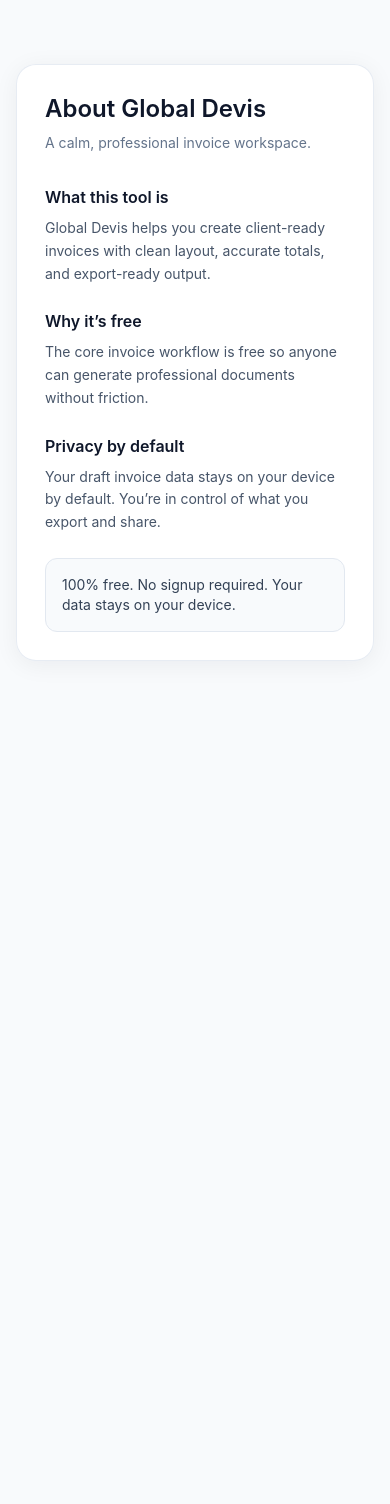
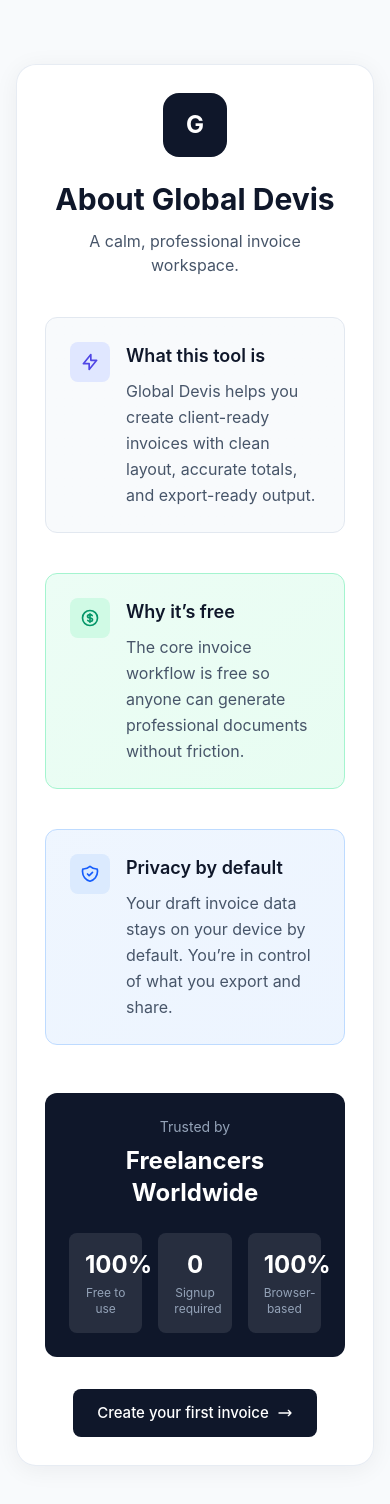
Before and after one commit to youssef-err/global-devis, a Next.js app: page /en/about in a window 390 px wide. Shown: the top 1504 px of the page. Before the commit the page ends 844 px from the top, so only its background shows below. Built offline with nearby package versions, Linux system fonts and the light colour scheme; no server answers.

Commit message:
feat: add trust signals with structured footer, about page redesign, and credibility metrics

```diff
--- a/app/[locale]/about/page.tsx
+++ b/app/[locale]/about/page.tsx
@@ -1,7 +1,6 @@
 import type { Metadata } from 'next';
 import { getTranslations } from 'next-intl/server';
-
-export const dynamic = 'force-dynamic';
+import { Link } from '@/i18n/routing';
 
 interface AboutPageProps {
   params: Promise<{ locale: string }>;
@@ -21,28 +20,88 @@
     <main className="min-h-screen bg-slate-50 px-4 py-16 sm:px-6">
       <div className="mx-auto max-w-3xl">
         <div className="app-card">
-          <h1 className="text-2xl font-semibold text-slate-900">{t('title')}</h1>
-          <p className="mt-2 text-sm text-slate-500">{t('subtitle')}</p>
+          <div className="text-center mb-10">
+            <div className="inline-flex items-center justify-center h-16 w-16 rounded-2xl bg-slate-900 text-white text-2xl font-bold mb-6">
+              G
+            </div>
+            <h1 className="text-3xl font-bold text-slate-900">{t('title')}</h1>
+            <p className="mt-3 text-base text-slate-600">{t('subtitle')}</p>
+          </div>
 
-          <div className="mt-8 space-y-6 text-sm text-slate-600 leading-relaxed">
-            <section>
-              <h2 className="text-base font-semibold text-slate-900">{t('whatTitle')}</h2>
-              <p className="mt-2">{t('whatBody')}</p>
+          <div className="space-y-10 text-base text-slate-600 leading-relaxed">
+            <section className="p-6 rounded-xl bg-gradient-to-br from-slate-50 to-slate-100/50 border border-slate-200">
+              <div className="flex items-start gap-4">
+                <div className="flex-shrink-0 h-10 w-10 rounded-lg bg-indigo-100 flex items-center justify-center">
+                  <svg className="w-5 h-5 text-indigo-600" fill="none" stroke="currentColor" viewBox="0 0 24 24">
+                    <path strokeLinecap="round" strokeLinejoin="round" strokeWidth="2" d="M13 10V3L4 14h7v7l9-11h-7z" />
+                  </svg>
+                </div>
+                <div>
+                  <h2 className="text-lg font-semibold text-slate-900 mb-2">{t('whatTitle')}</h2>
+                  <p className="text-slate-600">{t('whatBody')}</p>
+                </div>
+              </div>
             </section>
 
-            <section>
-              <h2 className="text-base font-semibold text-slate-900">{t('freeTitle')}</h2>
-              <p className="mt-2">{t('freeBody')}</p>
+            <section className="p-6 rounded-xl bg-gradient-to-br from-emerald-50 to-emerald-100/50 border border-emerald-200">
+              <div className="flex items-start gap-4">
+                <div className="flex-shrink-0 h-10 w-10 rounded-lg bg-emerald-100 flex items-center justify-center">
+                  <svg className="w-5 h-5 text-emerald-600" fill="none" stroke="currentColor" viewBox="0 0 24 24">
+                    <path strokeLinecap="round" strokeLinejoin="round" strokeWidth="2" d="M12 8c-1.657 0-3 .895-3 2s1.343 2 3 2 3 .895 3 2-1.343 2-3 2m0-8c1.11 0 2.08.402 2.599 1M12 8V7m0 1v8m0 0v1m0-1c-1.11 0-2.08-.402-2.599-1M21 12a9 9 0 11-18 0 9 9 0 0118 0z" />
+                  </svg>
+                </div>
+                <div>
+                  <h2 className="text-lg font-semibold text-slate-900 mb-2">{t('freeTitle')}</h2>
+                  <p className="text-slate-600">{t('freeBody')}</p>
+                </div>
+              </div>
             </section>
 
-            <section>
-              <h2 className="text-base font-semibold text-slate-900">{t('privacyTitle')}</h2>
-              <p className="mt-2">{t('privacyBody')}</p>
+            <section className="p-6 rounded-xl bg-gradient-to-br from-blue-50 to-blue-100/50 border border-blue-200">
+              <div className="flex items-start gap-4">
+                <div className="flex-shrink-0 h-10 w-10 rounded-lg bg-blue-100 flex items-center justify-center">
+                  <svg className="w-5 h-5 text-blue-600" fill="none" stroke="currentColor" viewBox="0 0 24 24">
+                    <path strokeLinecap="round" strokeLinejoin="round" strokeWidth="2" d="M9 12l2 2 4-4m5.618-4.016A11.955 11.955 0 0112 2.944a11.955 11.955 0 01-8.618 3.04A12.02 12.02 0 003 9c0 5.591 3.824 10.29 9 11.622 5.176-1.332 9-6.03 9-11.622 0-1.042-.133-2.052-.382-3.016z" />
+                  </svg>
+                </div>
+                <div>
+                  <h2 className="text-lg font-semibold text-slate-900 mb-2">{t('privacyTitle')}</h2>
+                  <p className="text-slate-600">{t('privacyBody')}</p>
+                </div>
+              </div>
             </section>
+          </div>
 
-            <div className="rounded-xl border border-slate-200 bg-slate-50 p-4 text-sm text-slate-700">
-              {t('trustLine')}
+          {/* Trust Signals */}
+          <div className="mt-12 p-6 rounded-xl bg-slate-900 text-white">
+            <div className="text-center mb-6">
+              <p className="text-sm text-slate-400 mb-2">Trusted by</p>
+              <p className="text-2xl font-bold">Freelancers Worldwide</p>
             </div>
+            <div className="grid grid-cols-3 gap-4 text-center">
+              <div className="p-4 rounded-lg bg-white/10">
+                <p className="text-2xl font-bold text-white">100%</p>
+                <p className="text-xs text-slate-400 mt-1">Free to use</p>
+              </div>
+              <div className="p-4 rounded-lg bg-white/10">
+                <p className="text-2xl font-bold text-white">0</p>
+                <p className="text-xs text-slate-400 mt-1">Signup required</p>
+              </div>
+              <div className="p-4 rounded-lg bg-white/10">
+                <p className="text-2xl font-bold text-white">100%</p>
+                <p className="text-xs text-slate-400 mt-1">Browser-based</p>
+              </div>
+            </div>
+          </div>
+
+          {/* CTA */}
+          <div className="mt-8 text-center">
+            <Link href={`/${locale}`} className="inline-flex items-center gap-2 px-6 py-3 bg-slate-900 text-white font-medium rounded-lg hover:bg-slate-800 transition-colors">
+              Create your first invoice
+              <svg className="w-4 h-4" fill="none" stroke="currentColor" viewBox="0 0 24 24">
+                <path strokeLinecap="round" strokeLinejoin="round" strokeWidth="2" d="M17 8l4 4m0 0l-4 4m4-4H3" />
+              </svg>
+            </Link>
           </div>
         </div>
       </div>
--- a/components/layout/SiteFooter.tsx
+++ b/components/layout/SiteFooter.tsx
@@ -5,32 +5,77 @@
   const t = useTranslations('Footer');
 
   return (
-    <footer className="mt-16 border-t border-slate-200 bg-white/70 backdrop-blur">
-      <div className="mx-auto flex max-w-6xl flex-col gap-4 px-6 py-10 sm:flex-row sm:items-center sm:justify-between">
-        <div className="text-sm text-slate-500">
-          <span className="font-medium text-slate-900">{t('brand')}</span>
-          <span className="mx-2 text-slate-300">•</span>
-          <span>{t('tagline')}</span>
+    <footer className="mt-20 border-t border-slate-200 bg-white">
+      <div className="mx-auto max-w-6xl px-6 py-12">
+        <div className="grid grid-cols-1 gap-10 md:grid-cols-4">
+          {/* Brand Column */}
+          <div className="md:col-span-2">
+            <div className="flex items-center gap-2 mb-4">
+              <div className="flex h-8 w-8 items-center justify-center rounded-lg bg-slate-900 text-white text-sm font-bold">
+                G
+              </div>
+              <span className="text-lg font-semibold text-slate-900">{t('brand')}</span>
+            </div>
+            <p className="text-sm text-slate-600 leading-relaxed max-w-sm">
+              {t('tagline')}
+            </p>
+            <p className="mt-4 text-xs text-slate-500 flex items-center gap-1.5">
+              <svg className="w-4 h-4 text-emerald-500" fill="none" stroke="currentColor" viewBox="0 0 24 24">
+                <path strokeLinecap="round" strokeLinejoin="round" strokeWidth="2" d="M9 12l2 2 4-4m5.618-4.016A11.955 11.955 0 0112 2.944a11.955 11.955 0 01-8.618 3.04A12.02 12.02 0 003 9c0 5.591 3.824 10.29 9 11.622 5.176-1.332 9-6.03 9-11.622 0-1.042-.133-2.052-.382-3.016z" />
+              </svg>
+              Secure & private by default
+            </p>
           </div>
 
-        <nav className="flex flex-wrap items-center gap-x-5 gap-y-2 text-sm">
-          <Link href="/about" className="text-slate-500 hover:text-slate-900 transition-colors">
-            {t('about')}
+          {/* Links Column */}
+          <div>
+            <h3 className="text-xs font-semibold uppercase tracking-widest text-slate-400 mb-4">Product</h3>
+            <nav className="space-y-3 text-sm">
+              <Link href="/about" className="block text-slate-600 hover:text-slate-900 transition-colors">
+                About
               </Link>
-          <Link href="/privacy" className="text-slate-500 hover:text-slate-900 transition-colors">
+              <Link href="/blog" className="block text-slate-600 hover:text-slate-900 transition-colors">
+                Blog
+              </Link>
+              <Link href="/#pricing" className="block text-slate-600 hover:text-slate-900 transition-colors">
+                Pricing
+              </Link>
+            </nav>
+          </div>
+
+          {/* Legal Column */}
+          <div>
+            <h3 className="text-xs font-semibold uppercase tracking-widest text-slate-400 mb-4">Legal</h3>
+            <nav className="space-y-3 text-sm">
+              <Link href="/privacy" className="block text-slate-600 hover:text-slate-900 transition-colors">
                 {t('privacy')}
               </Link>
-          <Link href="/terms" className="text-slate-500 hover:text-slate-900 transition-colors">
+              <Link href="/terms" className="block text-slate-600 hover:text-slate-900 transition-colors">
                 {t('terms')}
               </Link>
               <a
                 href={`mailto:${t('contactEmail')}`}
-            className="text-slate-500 hover:text-slate-900 transition-colors"
+                className="block text-slate-600 hover:text-slate-900 transition-colors"
               >
                 {t('contact')}
               </a>
             </nav>
           </div>
+        </div>
+
+        {/* Bottom Bar */}
+        <div className="mt-12 pt-6 border-t border-slate-100 flex flex-col sm:flex-row items-center justify-between gap-4">
+          <p className="text-xs text-slate-500">
+            &copy; {new Date().getFullYear()} {t('brand')}. All rights reserved.
+          </p>
+          <p className="text-xs text-slate-400 flex items-center gap-1.5">
+            <svg className="w-3 h-3" fill="none" stroke="currentColor" viewBox="0 0 24 24">
+              <path strokeLinecap="round" strokeLinejoin="round" strokeWidth="2" d="M3.055 11H5a2 2 0 012 2v1a2 2 0 002 2 2 2 0 012 2v2.945M8 3.935V5.5A2.5 2.5 0 0010.5 8h.5a2 2 0 012 2 2 2 0 104 0 2 2 0 012-2h1.064M15 20.488V18a2 2 0 012-2h3.064M21 12a9 9 0 11-18 0 9 9 0 0118 0z" />
+            </svg>
+            Made for freelancers worldwide
+          </p>
+        </div>
+      </div>
     </footer>
   );
 }
```
Lines whose indentation alone changed are shown as unchanged.
